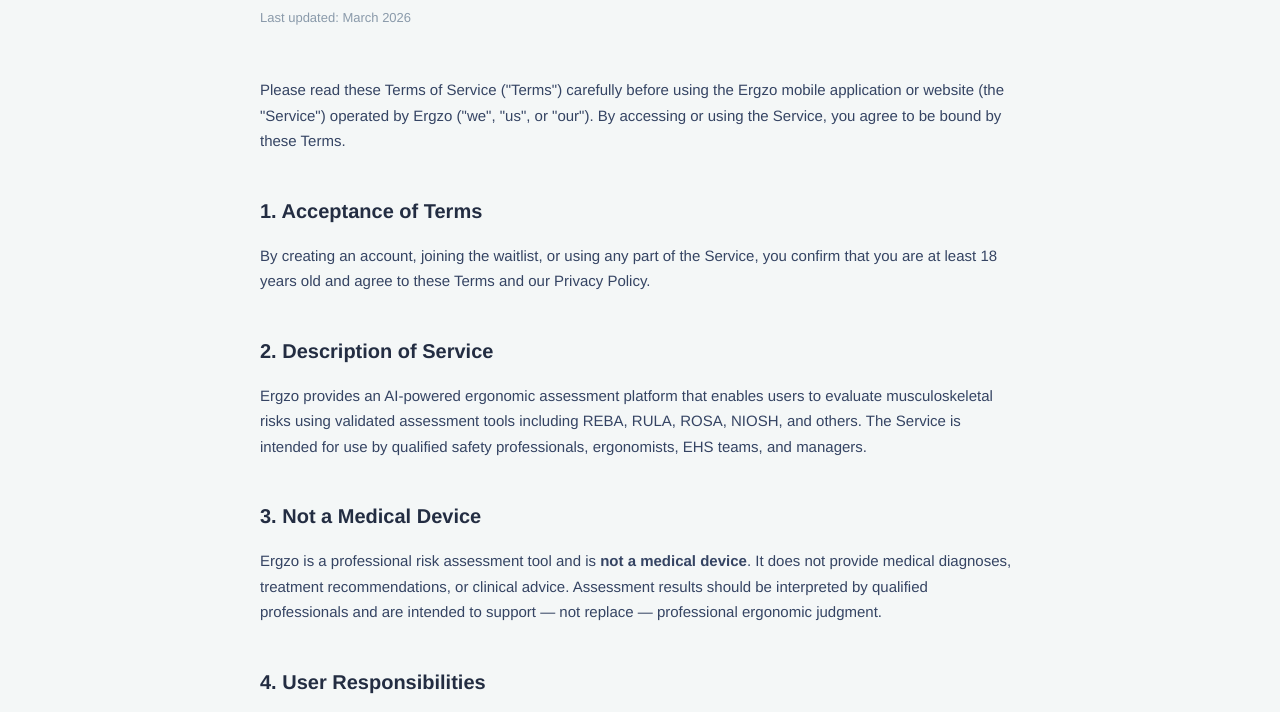
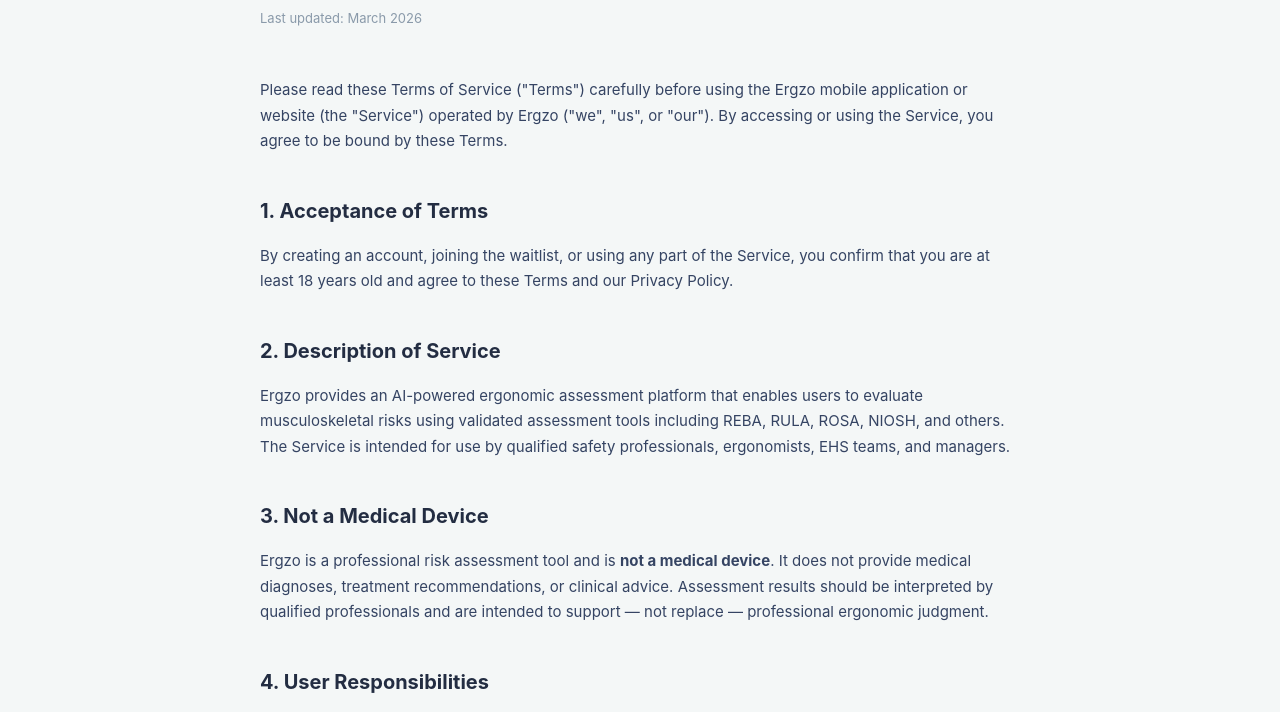
Before and after one commit to ergzo/ergzo-website, a plain HTML site: page terms.html in a window 1280 px wide. Shown: the part 228-940 px from the top of the page. Drawn offline with Linux system fonts and the light colour scheme.

Commit message:
Update terms.html

```diff
--- a/terms.html
+++ b/terms.html
@@ -5,7 +5,7 @@
   <meta name="viewport" content="width=device-width, initial-scale=1.0"/>
   <title>Terms of Service — Ergzo</title>
   <style>
-    body { font-family: 'Helvetica Neue', Helvetica, Arial, sans-serif; background: #F4F7F7; color: #111621; line-height: 1.7; margin: 0; padding: 0; }
+    body { font-family: 'Inter', sans-serif; background: #F4F7F7; color: #111621; line-height: 1.7; margin: 0; padding: 0; }
     .doc-nav { background: #232d42; padding: 0 6%; height: 68px; display: flex; align-items: center; justify-content: space-between; }
     .doc-nav a.logo { font-size: 22px; font-weight: 900; color: #fff; text-decoration: none; }
     .doc-nav a.back { font-size: 14px; color: #d6e2e2; text-decoration: none; opacity: 0.7; }
```
